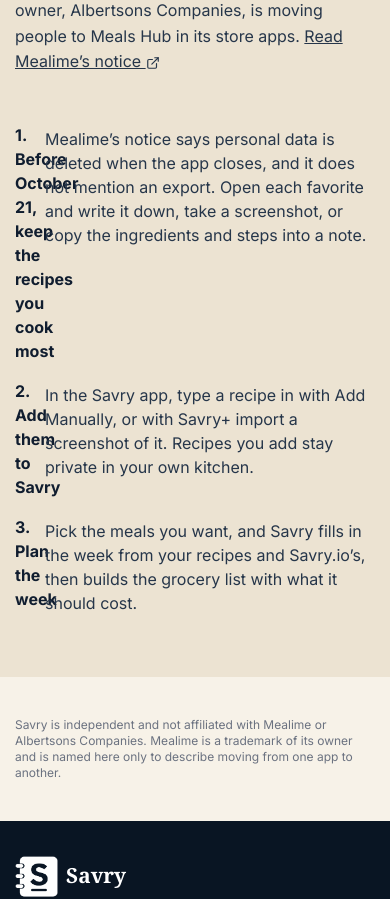
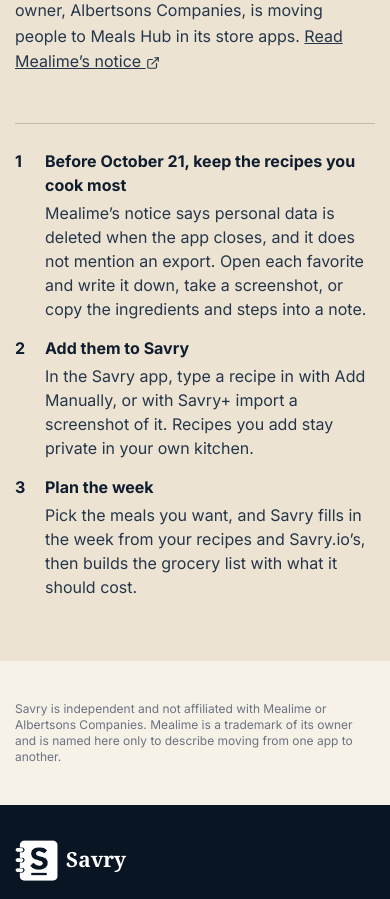
Before and after one commit to blahmonsterllc/savryweb, a Next.js app: page /moving-from-mealime in a window 390 px wide. Shown: the part 2140-3039 px from the top of the page. Built offline with nearby package versions, Linux system fonts and the light colour scheme; no server answers.

Commit message:
Mealime page: steps fit the section's two-column list layout on phones
Co-Authored-By: Claude Opus 5.5 <noreply@anthropic.com>

```diff
--- a/app/moving-from-mealime/page.tsx
+++ b/app/moving-from-mealime/page.tsx
@@ -80,14 +80,18 @@ export default function MovingFromMealimePage() {
               <a href={MEALIME_NOTICE} rel="nofollow noopener" className="underline">Read Mealime&rsquo;s notice <ExternalLink size={14} className="inline" /></a>
             </p>
           </div>
-          <ol className="space-y-4">
+          {/* The section lays each item out as a narrow marker column and the text. */}
+          <ul>
             {steps.map((step, index) => (
               <li key={step.title}>
-                <strong>{index + 1}. {step.title}</strong>
-                <p className="mt-1 text-gray-600">{step.body}</p>
+                <strong aria-hidden="true">{index + 1}</strong>
+                <div>
+                  <strong>{step.title}</strong>
+                  <p className="mt-1">{step.body}</p>
+                </div>
               </li>
             ))}
-          </ol>
+          </ul>
         </div>
       </section>
 
```
